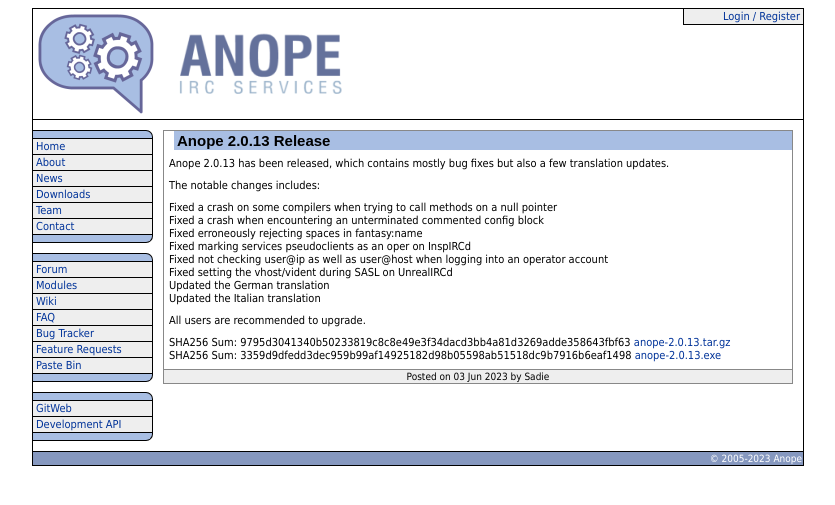
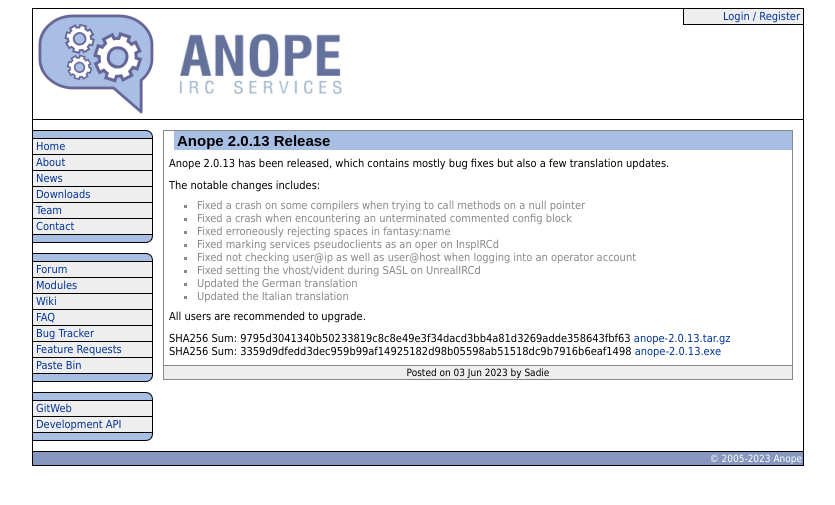
Before and after one commit to anope/website, a Jekyll site: the page built from _posts/2023-06-03-anope-2013-release.md, in a window 1280 px wide. Shown: the top 505 px of the page, without its empty margins (222-1057 px from the left). Built offline with Jekyll 4.4.1, drawn with Linux system fonts in a browser that asks for light colours.

Commit message:
Convert the 2023 news posts to proper Markdown.

```diff
--- a/_config.yml
+++ b/_config.yml
@@ -7,7 +7,7 @@
 navigation:
     - Home: /
       About: /about.html
-      News: /news
+      News: /news/
       Downloads: https://github.com/anope/anope/releases
       Team: /team.html
       Contact: /contact.html
--- a/_posts/2023-06-03-anope-2013-release.md
+++ b/_posts/2023-06-03-anope-2013-release.md
@@ -10,23 +10,17 @@
 
 The notable changes includes:
 
-Fixed a crash on some compilers when trying to call methods on a null pointer
-<br/>
-Fixed a crash when encountering an unterminated commented config block
-<br/>
-Fixed erroneously rejecting spaces in fantasy:name
-<br/>
-Fixed marking services pseudoclients as an oper on InspIRCd
-<br/>
-Fixed not checking user@ip as well as user@host when logging into an operator account
-<br/>
-Fixed setting the vhost/vident during SASL on UnrealIRCd
-<br/>
-Updated the German translation
-<br/>
-Updated the Italian translation
+- Fixed a crash on some compilers when trying to call methods on a null pointer
+- Fixed a crash when encountering an unterminated commented config block
+- Fixed erroneously rejecting spaces in fantasy:name
+- Fixed marking services pseudoclients as an oper on InspIRCd
+- Fixed not checking user@ip as well as user@host when logging into an operator account
+- Fixed setting the vhost/vident during SASL on UnrealIRCd
+- Updated the German translation
+- Updated the Italian translation
 
 All users are recommended to upgrade.
 
-SHA256 Sum: 9795d3041340b50233819c8c8e49e3f34dacd3bb4a81d3269adde358643fbf63 <a href="https://github.com/anope/anope/archive/refs/tags/2.0.13.tar.gz">anope-2.0.13.tar.gz</a><br/>
-SHA256 Sum: 3359d9dfedd3dec959b99af14925182d98b05598ab51518dc9b7916b6eaf1498 <a href="https://github.com/anope/anope/releases/download/2.0.13/anope-2.0.13.exe">anope-2.0.13.exe</a>
+SHA256 Sum: 9795d3041340b50233819c8c8e49e3f34dacd3bb4a81d3269adde358643fbf63 [anope-2.0.13.tar.gz](https://github.com/anope/anope/archive/refs/tags/2.0.13.tar.gz)
+\
+SHA256 Sum: 3359d9dfedd3dec959b99af14925182d98b05598ab51518dc9b7916b6eaf1498 [anope-2.0.13.exe](https://github.com/anope/anope/releases/download/2.0.13/anope-2.0.13.exe)
```
Also changed, not shown: _posts/2023-07-09-bug-reports-have-moved-to-github.md (+1 -1 lines).
